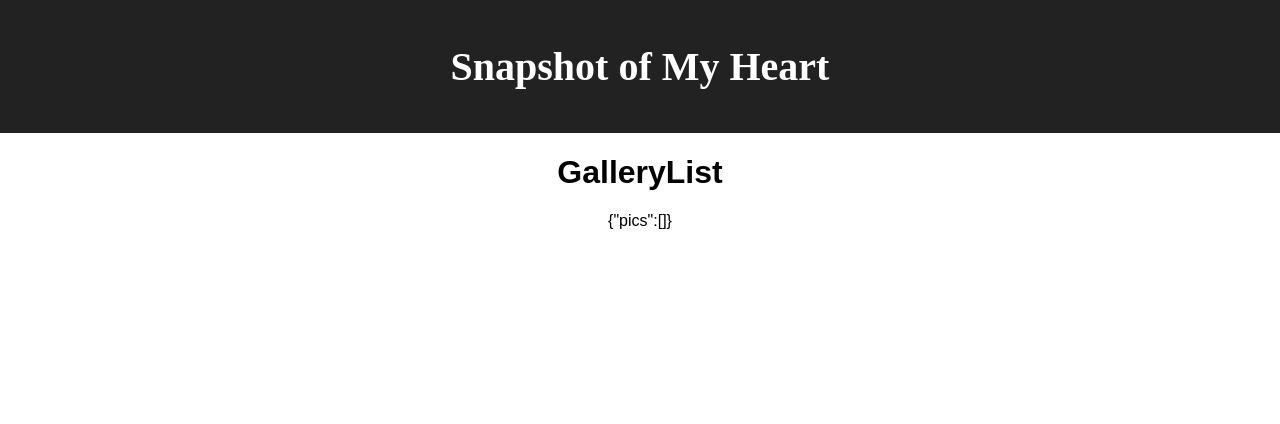
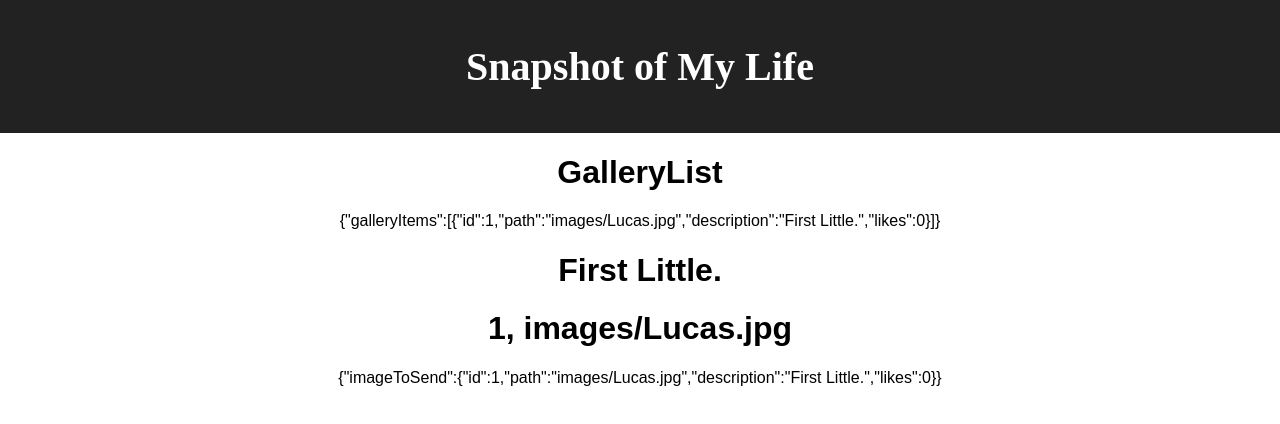
Before and after one commit to HoeyRachel/react-gallery, a React (Create React App) app: page / in a window 1280 px wide. Shown: the top 424 px of the page. Built offline with nearby package versions, Linux system fonts and the light colour scheme.

Commit message:
gallery items working

```diff
--- a/src/components/App/App.jsx
+++ b/src/components/App/App.jsx
@@ -1,33 +1,24 @@
 import React, { useEffect, useState } from 'react';
 import GalleryList from '../GalleryList/GalleryList';
 import './App.css';
-import Axios from 'axios';
+import axios from 'axios';
 
 
 function App() {
-  const [ totalPics, setTotalPics ] = useState([]);
+  const galleryItems = [{
+    id: 1,
+    path: 'images/Lucas.jpg',
+    description: 'First Little.',
+    likes: 0
+  }]
 
-  // useEffect( ()=>{
-  //   console.log( 'component loaded');
-  //   galleryItems();
-  // });
-
-  // const galleryItems=()=>{
-  //   Axios.get ('/galleryItems').then( (response)=>{
-  //     console.log (reponse.data);
-  //     setTotalPics(response.data);
-  //   }).catch((err)=>{
-  //     alert('not happening');
-  //     console.log(err);
-  //   })
-  // }
     return (
       <div className="App">
         <header className="App-header">
-          <h1 className="App-title">Snapshot of My Heart</h1>
+          <h1 className="App-title">Snapshot of My Life</h1>
         </header>
-        <GalleryList pics={totalPics}/>
-          {/* <img src="images/Elliot.jpg"/> */}
+        <GalleryList galleryItems={galleryItems}/>
+
 
       </div>
     );
--- a/src/components/GalleryItem/GalleryItem.jsx
+++ b/src/components/GalleryItem/GalleryItem.jsx
@@ -2,18 +2,11 @@ import { useState } from "react";
 
 function GalleryItem(props){
     //const [name, setName]=useState (null);
-    const [show, setShow]=useState (true);
-    const toggleShow = () =>{
-        setShow(!show);
-    }
     return (
         <div>
-            {
-                show?
-                <h1 onClick={ toggleShow }>{props.item.id}, {props.items.path}</h1>:
-                <h1 onClick={ toggleShow }>{props.item.description},{props.item.likes} </h1>
-
-            }
+            <h1>{props.imageToSend.description}</h1>
+            <h1> {props.imageToSend.id}, {props.imageToSend.path}</h1>
+            <p> {JSON.stringify (props)} </p>
         </div>
     )
 }
--- a/src/components/GalleryList/GalleryList.jsx
+++ b/src/components/GalleryList/GalleryList.jsx
@@ -1,5 +1,5 @@
 import { useState } from "react";
-import GalleryItem from "../GalleryItem/GalleryItem";
+import GalleryItem from'../GalleryItem/GalleryItem';
 
 function GalleryList(props){
     //const [name, setName]=useState (null);
@@ -7,6 +7,8 @@ function GalleryList(props){
         <div>
             <h1>GalleryList</h1>
             <p> {JSON.stringify (props)} </p>
+            { props.galleryItems.map( imageItem=>(<GalleryItem imageToSend={imageItem}/>))}
+
         </div>
     )
 }
```
